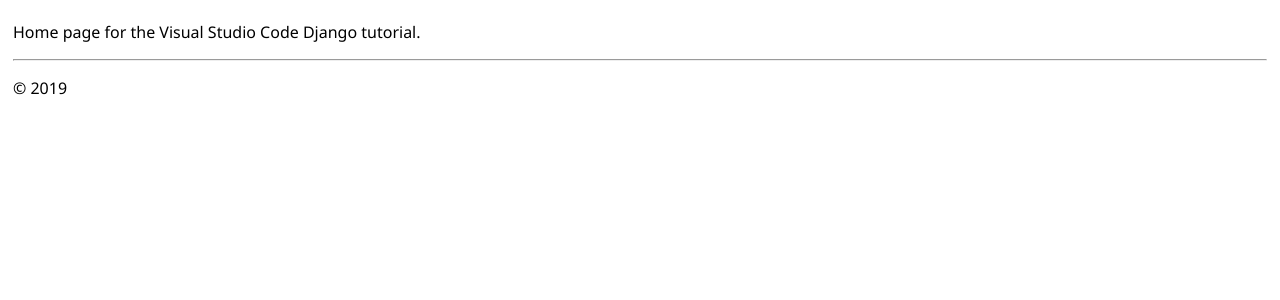
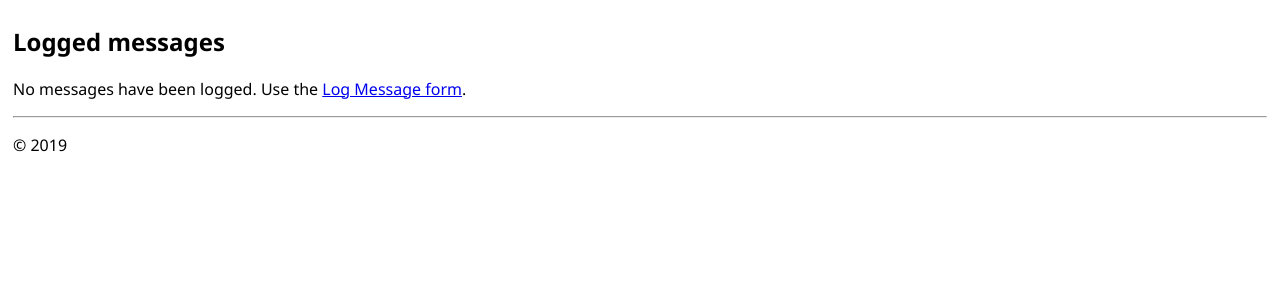
Before and after one commit to rrgmax/Django_VS_Code, a Django app: page / in a window 1280 px wide. Shown: the part 47-347 px from the top of the page. Run offline with Django 3.2, Linux system fonts and the light colour scheme.

Commit message:
Modify the home page to display the logged messages

```diff
--- a/hello/templates/hello/home.html
+++ b/hello/templates/hello/home.html
@@ -1,7 +1,32 @@
 {% extends "hello/layout.html" %}
 {% block title %}
-Home
+    Home
 {% endblock %}
 {% block content %}
-<p>Home page for the Visual Studio Code Django tutorial.</p>
+    <h2>Logged messages</h2>
+
+    {% if message_list %}
+        <table class="message_list">
+            <thead>
+            <tr>
+                <th>Date</th>
+                <th>Time</th>
+                <th>Message</th>
+            </tr>
+            </thead>
+            <tbody>
+            {% for message in message_list %}
+                <tr>
+                    <td>{{ message.log_date | date:'d M Y' }}</td>
+                    <td>{{ message.log_date | date:'H:i:s' }}</td>
+                    <td>
+                        {{ message.message }}
+                    </td>
+                </tr>
+            {% endfor %}
+            </tbody>
+        </table>
+    {% else %}
+        <p>No messages have been logged. Use the <a href="{% url 'log' %}">Log Message form</a>.</p>
+    {% endif %}
 {% endblock %}
```
